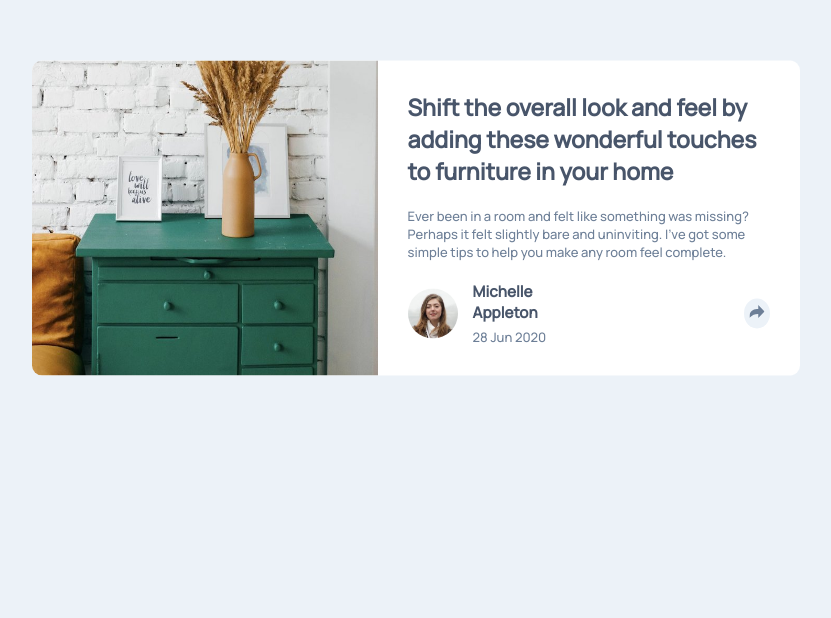
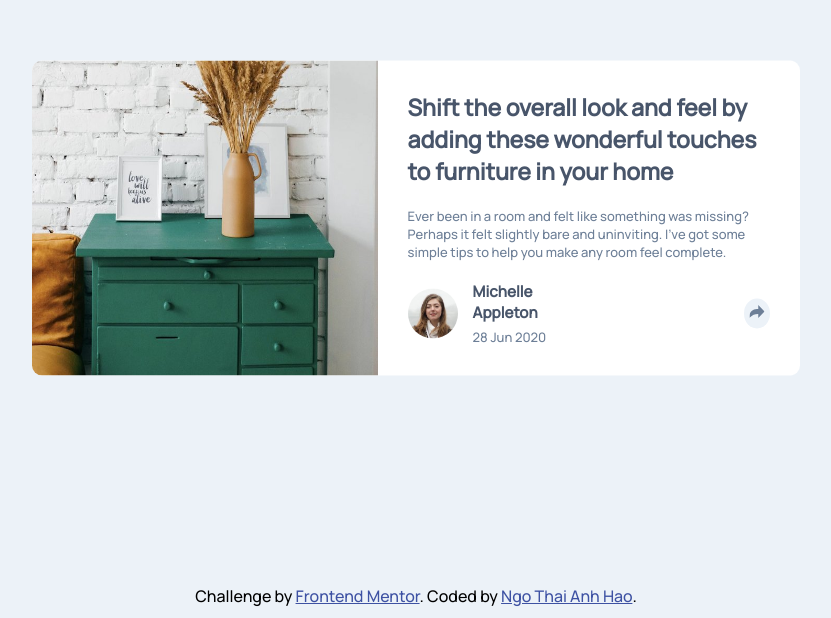
Before and after one commit to NgoThaiAnhHao/Article-preview-component, a plain HTML site: page index.html in a window 1280 px wide. Shown: the part 182-800 px from the top of the page, without its empty margins (224-1055 px from the left). Drawn offline with Linux system fonts and the light colour scheme; a web font is replaced by a local one.

Commit message:
Update index.html

```diff
--- a/index.html
+++ b/index.html
@@ -26,10 +26,6 @@
     <title>Frontend Mentor | Article preview component</title>
 
     <!-- Feel free to remove these styles or customise in your own stylesheet 👍 -->
-    <!-- <style>
-    .attribution { font-size: 11px; text-align: center; }
-    .attribution a { color: hsl(228, 45%, 44%); }
-  </style> -->
   </head>
   <body>
     <div class="container">
@@ -119,14 +115,14 @@
       </div>
     </div>
 
-    <!--
-
-
     <div class="attribution">
       Challenge by
       <a href="https://www.frontendmentor.io?ref=challenge" target="_blank"
         >Frontend Mentor</a
-      >. Coded by <a href="#">Your Name Here</a>.
-    </div> -->
+      >. Coded by
+      <a href="https://www.frontendmentor.io/profile/NgoThaiAnhHao"
+        >Ngo Thai Anh Hao</a
+      >.
+    </div>
   </body>
 </html>
```
